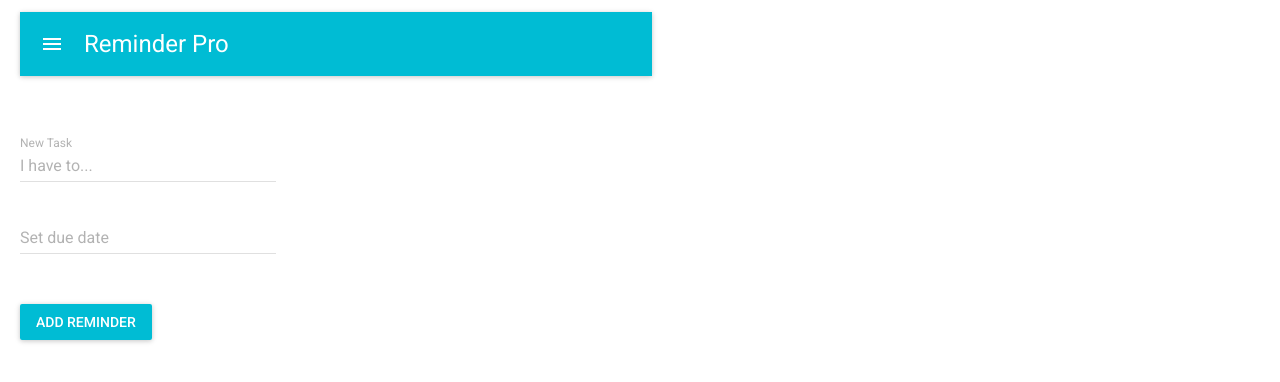
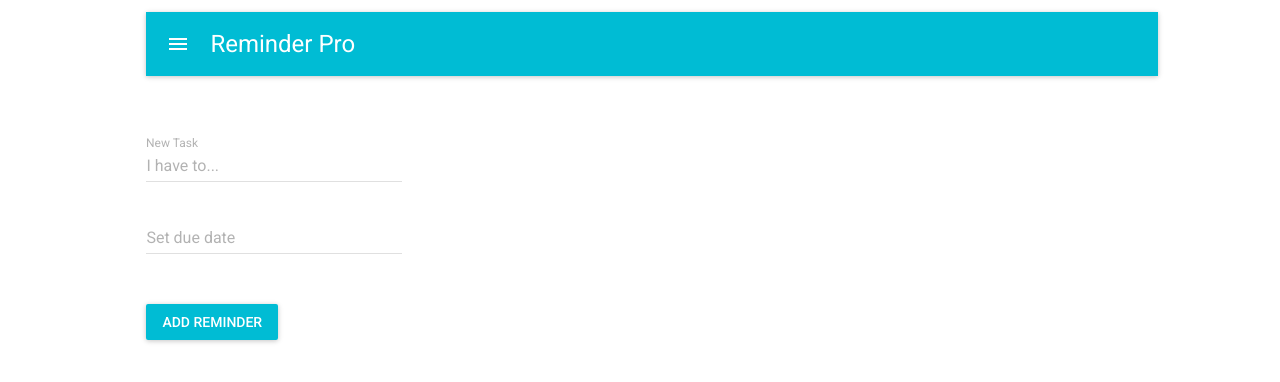
Before and after one commit to pabloscript/reminder-pro, a React (Create React App) app: page / in a window 1280 px wide. Shown: the top 382 px of the page. Built offline with nearby package versions, Linux system fonts and the light colour scheme.

Commit message:
Improve styling

```diff
--- a/src/components/App.js
+++ b/src/components/App.js
@@ -6,13 +6,13 @@ import DatePicker from 'material-ui/DatePicker';
 import RaisedButton from 'material-ui/RaisedButton';
 
 const containerStyle = {
-    width: '50%'
+    margin: 'auto',
+    width: '80%'
 };
 
 const style = {
     margin: 12
 };
-
 
 export default class App extends React.Component {
     render() {
```
